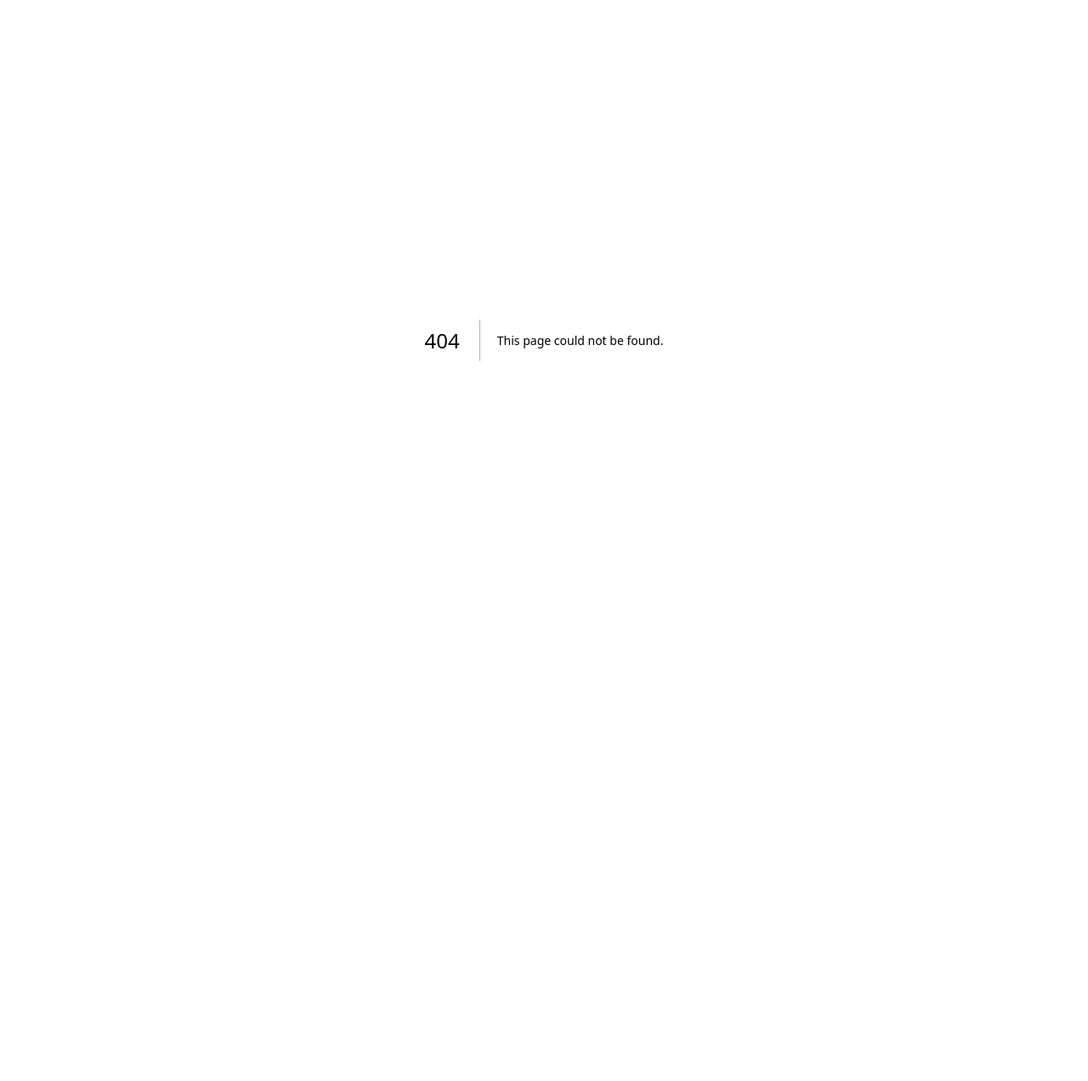
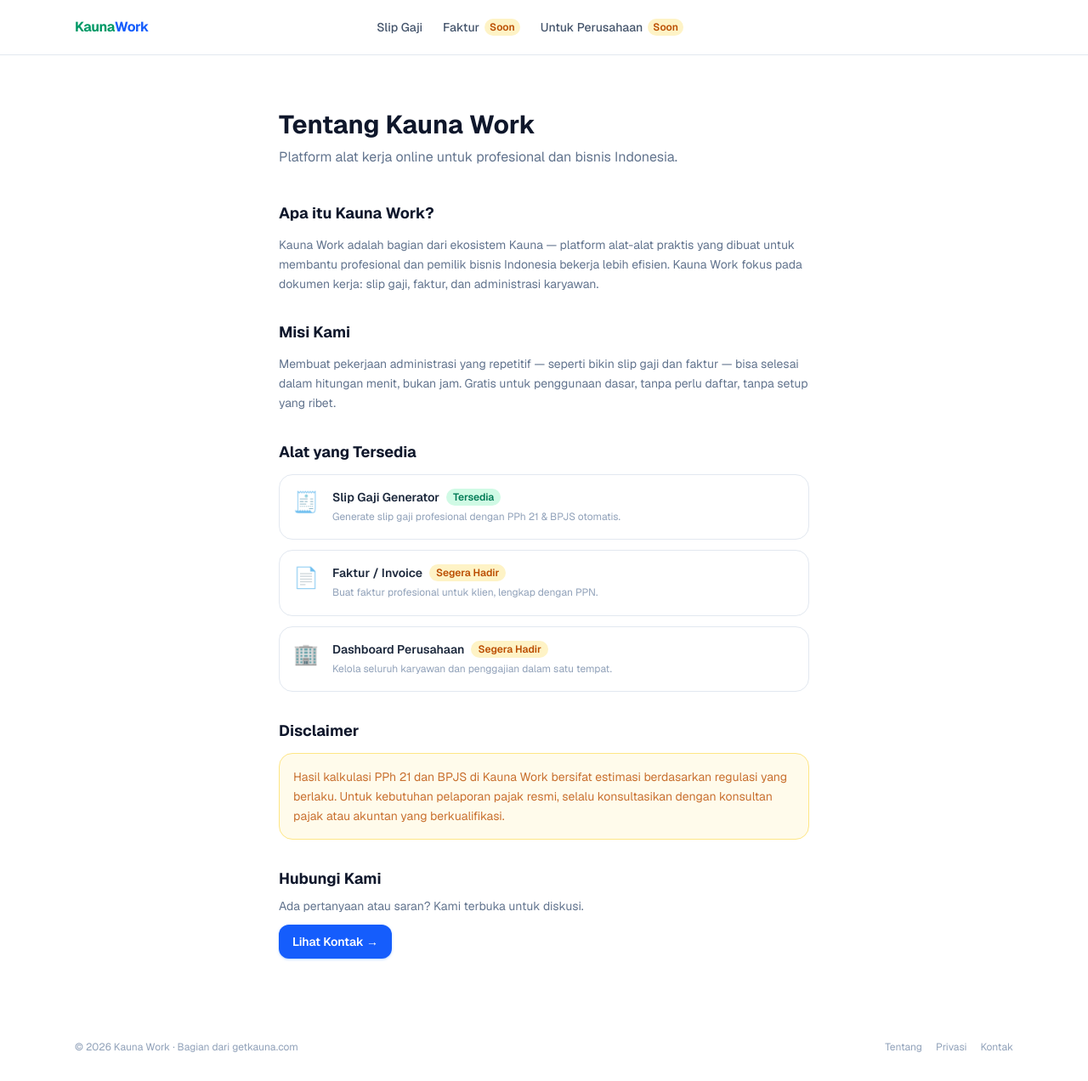
Before and after one commit to galangkrsnt/kauna-work, a Next.js app: page /tentang in a window 1280 px wide. Before the commit this address had no page. Shown: the whole page at 85% size. Before the commit the page ends 800 px from the top, so only its background shows below. Built offline with nearby package versions, Linux system fonts and the light colour scheme.

Commit message:
Add tentang, kebijakan-privasi pages

```diff
--- /dev/null
+++ b/app/kebijakan-privasi/page.tsx
@@ -0,0 +1,88 @@
+import type { Metadata } from "next";
+import Link from "next/link";
+import Navbar from "../components/Navbar";
+
+export const metadata: Metadata = {
+  title: "Kebijakan Privasi | Kauna Work",
+  description:
+    "Kebijakan privasi Kauna Work. Data karyawan yang kamu input tidak disimpan di server kami — semua kalkulasi berjalan langsung di browser.",
+  alternates: { canonical: "https://work.getkauna.com/kebijakan-privasi" },
+};
+
+const sections = [
+  {
+    title: "Data yang Kami Kumpulkan",
+    body: "Kauna Work adalah aplikasi yang berjalan sepenuhnya di browser kamu. Data yang kamu input — nama karyawan, gaji, tunjangan, dan potongan — tidak dikirim atau disimpan di server kami. Semua kalkulasi dilakukan secara lokal di perangkat kamu.",
+  },
+  {
+    title: "Analitik",
+    body: "Kami menggunakan Vercel Analytics untuk memantau jumlah pengunjung dan performa halaman secara agregat dan anonim. Data ini tidak dapat digunakan untuk mengidentifikasi individu dan tidak mengandung informasi pribadi.",
+  },
+  {
+    title: "Cookie",
+    body: "Kauna Work tidak menggunakan cookie untuk melacak pengguna. Vercel Analytics menggunakan pendekatan privacy-first yang tidak membutuhkan cookie.",
+  },
+  {
+    title: "Pihak Ketiga",
+    body: "Situs ini dapat berisi tautan ke layanan pihak ketiga. Kami tidak bertanggung jawab atas kebijakan privasi layanan tersebut.",
+  },
+  {
+    title: "Keamanan Data",
+    body: "Karena kami tidak menyimpan data pribadi kamu di server, tidak ada risiko kebocoran data dari sisi kami. Data yang kamu input hanya ada di browser kamu dan hilang saat tab ditutup.",
+  },
+  {
+    title: "Perubahan Kebijakan",
+    body: "Kami dapat memperbarui kebijakan privasi ini sewaktu-waktu. Perubahan signifikan akan diinformasikan melalui halaman ini dengan mencantumkan tanggal pembaruan.",
+  },
+];
+
+export default function KebijakanPrivasiPage() {
+  return (
+    <div className="min-h-screen flex flex-col">
+      <Navbar />
+
+      <main className="flex-1 max-w-2xl mx-auto px-4 sm:px-6 py-16 w-full">
+        <header className="mb-10">
+          <h1 className="text-3xl font-bold text-slate-900 mb-2">Kebijakan Privasi</h1>
+          <p className="text-slate-400 text-sm">Terakhir diperbarui: 20 April 2026</p>
+        </header>
+
+        <div className="space-y-8">
+          <p className="text-sm leading-relaxed text-slate-500">
+            Kauna Work berkomitmen untuk melindungi privasi pengguna. Kebijakan ini menjelaskan
+            bagaimana kami menangani informasi saat kamu menggunakan layanan kami di work.getkauna.com.
+          </p>
+
+          {sections.map((s) => (
+            <section key={s.title}>
+              <h2 className="text-lg font-bold text-slate-900 mb-2">{s.title}</h2>
+              <p className="text-sm leading-relaxed text-slate-500">{s.body}</p>
+            </section>
+          ))}
+
+          <section>
+            <h2 className="text-lg font-bold text-slate-900 mb-2">Hubungi Kami</h2>
+            <p className="text-sm text-slate-500 mb-3">
+              Pertanyaan mengenai kebijakan privasi ini dapat dikirim ke:
+            </p>
+            <a
+              href="mailto:kaunaverse@gmail.com"
+              className="text-blue-600 font-medium hover:underline text-sm"
+            >
+              kaunaverse@gmail.com
+            </a>
+          </section>
+        </div>
+      </main>
+
+      <footer className="max-w-6xl mx-auto px-4 sm:px-6 py-8 w-full flex flex-col sm:flex-row items-center justify-between gap-4 text-xs text-slate-400">
+        <span>© 2026 Kauna Work · Bagian dari getkauna.com</span>
+        <div className="flex gap-4">
+          <Link href="/tentang" className="hover:text-slate-600 transition-colors">Tentang</Link>
+          <Link href="/kebijakan-privasi" className="hover:text-slate-600 transition-colors">Privasi</Link>
+          <Link href="/kontak" className="hover:text-slate-600 transition-colors">Kontak</Link>
+        </div>
+      </footer>
+    </div>
+  );
+}
--- /dev/null
+++ b/app/tentang/page.tsx
@@ -0,0 +1,106 @@
+import type { Metadata } from "next";
+import Link from "next/link";
+import Navbar from "../components/Navbar";
+
+export const metadata: Metadata = {
+  title: "Tentang | Kauna Work",
+  description:
+    "Kauna Work adalah platform alat kerja online untuk profesional dan bisnis Indonesia. Buat slip gaji, faktur, dan dokumen kerja lainnya dengan mudah dan gratis.",
+  alternates: { canonical: "https://work.getkauna.com/tentang" },
+};
+
+const tools = [
+  { icon: "🧾", name: "Slip Gaji Generator", desc: "Generate slip gaji profesional dengan PPh 21 & BPJS otomatis.", status: "Live" },
+  { icon: "📄", name: "Faktur / Invoice", desc: "Buat faktur profesional untuk klien, lengkap dengan PPN.", status: "Soon" },
+  { icon: "🏢", name: "Dashboard Perusahaan", desc: "Kelola seluruh karyawan dan penggajian dalam satu tempat.", status: "Soon" },
+];
+
+export default function TentangPage() {
+  return (
+    <div className="min-h-screen flex flex-col">
+      <Navbar />
+
+      <main className="flex-1 max-w-2xl mx-auto px-4 sm:px-6 py-16 w-full">
+        <header className="mb-10">
+          <h1 className="text-3xl font-bold text-slate-900 mb-2">Tentang Kauna Work</h1>
+          <p className="text-slate-500">Platform alat kerja online untuk profesional dan bisnis Indonesia.</p>
+        </header>
+
+        <div className="space-y-8 text-slate-700">
+          <section>
+            <h2 className="text-lg font-bold text-slate-900 mb-3">Apa itu Kauna Work?</h2>
+            <p className="text-sm leading-relaxed text-slate-500">
+              Kauna Work adalah bagian dari ekosistem Kauna — platform alat-alat praktis yang dibuat
+              untuk membantu profesional dan pemilik bisnis Indonesia bekerja lebih efisien.
+              Kauna Work fokus pada dokumen kerja: slip gaji, faktur, dan administrasi karyawan.
+            </p>
+          </section>
+
+          <section>
+            <h2 className="text-lg font-bold text-slate-900 mb-3">Misi Kami</h2>
+            <p className="text-sm leading-relaxed text-slate-500">
+              Membuat pekerjaan administrasi yang repetitif — seperti bikin slip gaji dan faktur —
+              bisa selesai dalam hitungan menit, bukan jam. Gratis untuk penggunaan dasar,
+              tanpa perlu daftar, tanpa setup yang ribet.
+            </p>
+          </section>
+
+          <section>
+            <h2 className="text-lg font-bold text-slate-900 mb-3">Alat yang Tersedia</h2>
+            <div className="space-y-3">
+              {tools.map((t) => (
+                <div key={t.name} className="flex items-start gap-4 bg-white rounded-2xl border border-slate-200 p-4">
+                  <span className="text-2xl shrink-0">{t.icon}</span>
+                  <div className="flex-1">
+                    <div className="flex items-center gap-2 mb-1">
+                      <p className="font-semibold text-slate-800 text-sm">{t.name}</p>
+                      <span className={`text-xs px-2 py-0.5 rounded-full font-semibold ${
+                        t.status === "Live"
+                          ? "bg-emerald-100 text-emerald-700"
+                          : "bg-amber-100 text-amber-700"
+                      }`}>
+                        {t.status === "Live" ? "Tersedia" : "Segera Hadir"}
+                      </span>
+                    </div>
+                    <p className="text-xs text-slate-400 leading-relaxed">{t.desc}</p>
+                  </div>
+                </div>
+              ))}
+            </div>
+          </section>
+
+          <section>
+            <h2 className="text-lg font-bold text-slate-900 mb-3">Disclaimer</h2>
+            <div className="rounded-2xl bg-amber-50 border border-amber-200 p-4">
+              <p className="text-sm leading-relaxed text-amber-700/80">
+                Hasil kalkulasi PPh 21 dan BPJS di Kauna Work bersifat estimasi berdasarkan
+                regulasi yang berlaku. Untuk kebutuhan pelaporan pajak resmi, selalu konsultasikan
+                dengan konsultan pajak atau akuntan yang berkualifikasi.
+              </p>
+            </div>
+          </section>
+
+          <section>
+            <h2 className="text-lg font-bold text-slate-900 mb-2">Hubungi Kami</h2>
+            <p className="text-sm text-slate-500 mb-3">Ada pertanyaan atau saran? Kami terbuka untuk diskusi.</p>
+            <Link
+              href="/kontak"
+              className="inline-flex items-center gap-2 px-4 py-2.5 rounded-xl bg-blue-600 text-white text-sm font-semibold hover:bg-blue-700 transition-colors shadow-sm shadow-blue-200"
+            >
+              Lihat Kontak →
+            </Link>
+          </section>
+        </div>
+      </main>
+
+      <footer className="max-w-6xl mx-auto px-4 sm:px-6 py-8 w-full flex flex-col sm:flex-row items-center justify-between gap-4 text-xs text-slate-400">
+        <span>© 2026 Kauna Work · Bagian dari getkauna.com</span>
+        <div className="flex gap-4">
+          <Link href="/tentang" className="hover:text-slate-600 transition-colors">Tentang</Link>
+          <Link href="/kebijakan-privasi" className="hover:text-slate-600 transition-colors">Privasi</Link>
+          <Link href="/kontak" className="hover:text-slate-600 transition-colors">Kontak</Link>
+        </div>
+      </footer>
+    </div>
+  );
+}
```
